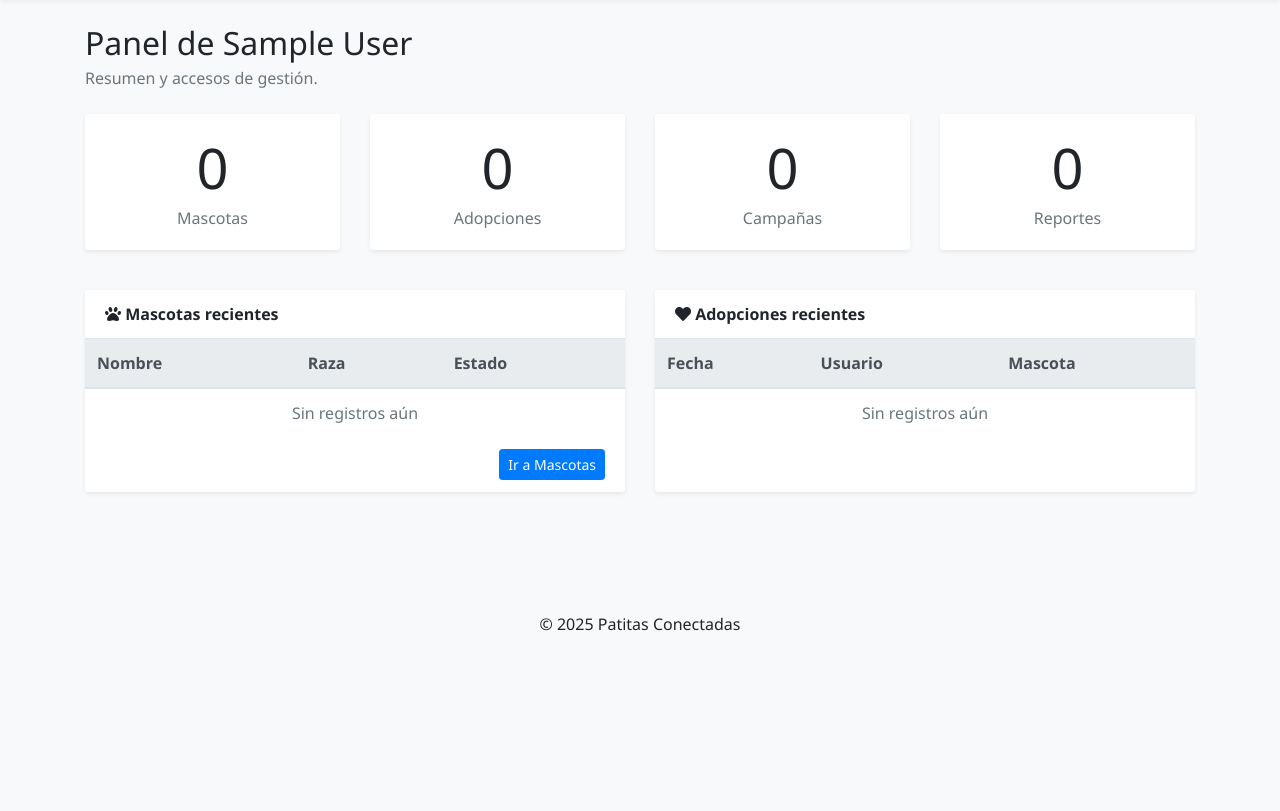
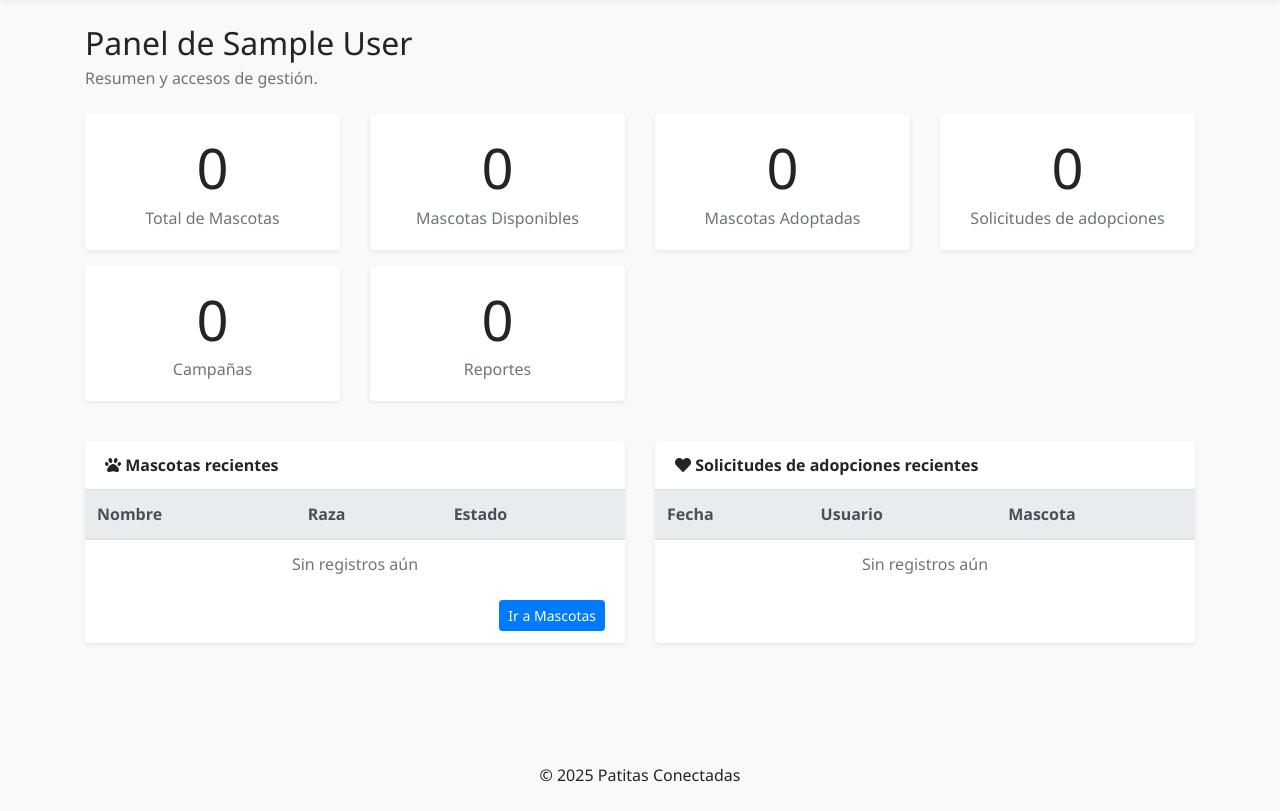
Before and after one commit to Sebasss25/ProyectoAmbienteWeb, a PHP site: page /dashboard_admin.php in a window 1280 px wide. Shown: the part 77-888 px from the top of the page. Before the commit the page ends 708 px from the top, so only its background shows below. Run offline with PHP 8.4, Linux system fonts and the light colour scheme; the visitor is signed in with stand-in values (Sample User, id 1); data that the repository does not hold is empty.

Commit message:
Detalles avance Justin

```diff
--- a/app/controllers/AdopcionesController.php
+++ b/app/controllers/AdopcionesController.php
@@ -13,7 +13,7 @@ class AdopcionesController {
 
     if (!$mascota || $mascota['estado'] !== 'Disponible') {
       $_SESSION['mascotas_error'] = 'La mascota no está disponible para adopción.';
-      header('Location: mascotas.php');
+      header('Location: mascotas_public.php');
       exit();
     }
 
@@ -29,7 +29,7 @@ class AdopcionesController {
 
       if ($ok) {
         $_SESSION['mascotas_success'] = 'Solicitud recibida. Te enviaremos los detalles por correo.';
-        header('Location: mascotas.php');
+        header('Location: mascotas_public.php');
       } else {
         $_SESSION['adopciones_error'] = 'No se pudo registrar la solicitud: ' . $aModel->getError();
         header('Location: adopciones.php?action=create&mascota_id=' . $mascotaId);
--- a/dashboard_admin.php
+++ b/dashboard_admin.php
@@ -5,11 +5,24 @@ start_session_safe();
 if (empty($_SESSION['user_id'])) { header('Location: login.php'); exit; }
 
 $db = Database::connect();
-$totMascotas    = (int)$db->query("SELECT COUNT(*) c FROM Mascotas")->fetch_assoc()['c'];
-$totAdopciones  = (int)$db->query("SELECT COUNT(*) c FROM Adopciones")->fetch_assoc()['c'];
-$totCampanias   = (int)$db->query("SELECT COUNT(*) c FROM Campanias")->fetch_assoc()['c'];
-$totReportes    = (int)$db->query("SELECT COUNT(*) c FROM Reportes")->fetch_assoc()['c'];
 
+/** Helper: obtiene un COUNT(*) seguro */
+function db_count(mysqli $db, string $sql): int {
+  $res = $db->query($sql);
+  if (!$res) return 0;
+  $row = $res->fetch_assoc();
+  return isset($row['c']) ? (int)$row['c'] : 0;
+}
+
+/* Métricas reales */
+$totMascotas       = db_count($db, "SELECT COUNT(*) c FROM Mascotas");
+$totDisponibles    = db_count($db, "SELECT COUNT(*) c FROM Mascotas WHERE estado = 'Disponible'");
+$totAdoptadas      = db_count($db, "SELECT COUNT(*) c FROM Mascotas WHERE estado = 'Adoptado'");
+$totAdopciones     = db_count($db, "SELECT COUNT(*) c FROM Adopciones");
+$totCampanias      = db_count($db, "SELECT COUNT(*) c FROM Campanias");
+$totReportes       = db_count($db, "SELECT COUNT(*) c FROM Reportes");
+
+/* Listas recientes */
 $mascotasRec = $db->query("SELECT id,nombre,raza,estado FROM Mascotas ORDER BY id DESC LIMIT 5");
 $adopRec     = $db->query("SELECT A.id, A.fecha, U.nombre AS usuario, M.nombre AS mascota
                            FROM Adopciones A
@@ -28,47 +41,91 @@ include __DIR__ . '/app/views/partials/header.php';
   </div>
 
   <div class="row text-center g-3 mb-4">
-    <div class="col-md-3 mb-3"><div class="card shadow-sm border-0 h-100"><div class="card-body">
-      <div class="display-4 mb-1"><?= $totMascotas ?></div><div class="text-muted">Mascotas</div></div></div></div>
-    <div class="col-md-3 mb-3"><div class="card shadow-sm border-0 h-100"><div class="card-body">
-      <div class="display-4 mb-1"><?= $totAdopciones ?></div><div class="text-muted">Adopciones</div></div></div></div>
-    <div class="col-md-3 mb-3"><div class="card shadow-sm border-0 h-100"><div class="card-body">
-      <div class="display-4 mb-1"><?= $totCampanias ?></div><div class="text-muted">Campañas</div></div></div></div>
-    <div class="col-md-3 mb-3"><div class="card shadow-sm border-0 h-100"><div class="card-body">
-      <div class="display-4 mb-1"><?= $totReportes ?></div><div class="text-muted">Reportes</div></div></div></div>
+    <div class="col-md-3 mb-3">
+      <div class="card shadow-sm border-0 h-100"><div class="card-body">
+        <div class="display-4 mb-1"><?= $totMascotas ?></div>
+        <div class="text-muted">Total de Mascotas</div>
+      </div></div>
+    </div>
+    <div class="col-md-3 mb-3">
+      <div class="card shadow-sm border-0 h-100"><div class="card-body">
+        <div class="display-4 mb-1"><?= $totDisponibles ?></div>
+        <div class="text-muted">Mascotas Disponibles</div>
+      </div></div>
+    </div>
+    <div class="col-md-3 mb-3">
+      <div class="card shadow-sm border-0 h-100"><div class="card-body">
+        <div class="display-4 mb-1"><?= $totAdoptadas ?></div>
+        <div class="text-muted">Mascotas Adoptadas</div>
+      </div></div>
+    </div>
+    <div class="col-md-3 mb-3">
+      <div class="card shadow-sm border-0 h-100"><div class="card-body">
+        <div class="display-4 mb-1"><?= $totAdopciones ?></div>
+        <div class="text-muted">Solicitudes de adopciones</div>
+      </div></div>
+    </div>
+    <div class="col-md-3 mb-3">
+      <div class="card shadow-sm border-0 h-100"><div class="card-body">
+        <div class="display-4 mb-1"><?= $totCampanias ?></div>
+        <div class="text-muted">Campañas</div>
+      </div></div>
+    </div>
+    <div class="col-md-3 mb-3">
+      <div class="card shadow-sm border-0 h-100"><div class="card-body">
+        <div class="display-4 mb-1"><?= $totReportes ?></div>
+        <div class="text-muted">Reportes</div>
+      </div></div>
+    </div>
   </div>
 
   <div class="row">
     <div class="col-lg-6 mb-4">
       <div class="card shadow-sm border-0 h-100">
-        <div class="card-header bg-white border-0"><strong><i class="fas fa-paw"></i> Mascotas recientes</strong></div>
+        <div class="card-header bg-white border-0">
+          <strong><i class="fas fa-paw"></i> Mascotas recientes</strong>
+        </div>
         <div class="card-body p-0">
-          <div class="table-responsive"><table class="table mb-0">
-            <thead class="thead-light"><tr><th>Nombre</th><th>Raza</th><th>Estado</th></tr></thead>
+          <div class="table-responsive">
+            <table class="table mb-0">
+              <thead class="thead-light">
+                <tr><th>Nombre</th><th>Raza</th><th>Estado</th></tr>
+              </thead>
               <tbody>
                 <?php if ($mascotasRec && $mascotasRec->num_rows): while($r=$mascotasRec->fetch_assoc()): ?>
                   <tr>
                     <td><?= htmlspecialchars($r['nombre']) ?></td>
                     <td><?= htmlspecialchars($r['raza']) ?></td>
-                <td><span class="badge <?= $r['estado']==='Disponible'?'badge-success':'badge-secondary' ?>"><?= htmlspecialchars($r['estado']) ?></span></td>
-
+                    <td>
+                      <span class="badge <?= $r['estado']==='Disponible' ? 'badge-success' : 'badge-secondary' ?>">
+                        <?= htmlspecialchars($r['estado']) ?>
+                      </span>
+                    </td>
                   </tr>
                 <?php endwhile; else: ?>
-              <tr><td colspan="4" class="text-center text-muted">Sin registros aún</td></tr>
+                  <tr><td colspan="3" class="text-center text-muted">Sin registros aún</td></tr>
                 <?php endif; ?>
               </tbody>
-          </table></div>
+            </table>
           </div>
-        <div class="card-footer bg-white border-0 text-right"><a href="mascotas.php" class="btn btn-sm btn-primary">Ir a Mascotas</a></div>
+        </div>
+        <div class="card-footer bg-white border-0 text-right">
+          <a href="mascotas.php" class="btn btn-sm btn-primary">Ir a Mascotas</a>
+        </div>
       </div>
     </div>
 
     <div class="col-lg-6 mb-4">
       <div class="card shadow-sm border-0 h-100">
-        <div class="card-header bg-white border-0"><strong><i class="fas fa-heart"></i> Adopciones recientes</strong></div>
+        <div class="card-header bg-white border-0">
+          <strong><i class="fas fa-heart"></i> Solicitudes de adopciones recientes</strong>
+        </div>
         <div class="card-body p-0">
-          <div class="table-responsive"><table class="table mb-0">
-            <thead class="thead-light"><tr><th>Fecha</th><th>Usuario</th><th>Mascota</th></tr></thead>
+          <div class="table-responsive">
+            <table class="table mb-0">
+              <thead class="thead-light">
+                <tr><th>Fecha</th><th>Usuario</th><th>Mascota</th></tr>
+              </thead>
               <tbody>
                 <?php if ($adopRec && $adopRec->num_rows): while($a=$adopRec->fetch_assoc()): ?>
                   <tr>
@@ -80,10 +137,12 @@ include __DIR__ . '/app/views/partials/header.php';
                   <tr><td colspan="3" class="text-center text-muted">Sin registros aún</td></tr>
                 <?php endif; ?>
               </tbody>
-          </table></div>
+            </table>
           </div>
         </div>
       </div>
     </div>
+
+  </div>
 </div>
 <?php include __DIR__ . '/app/views/partials/footer.php'; ?>
```
Also changed, not shown: dashboard.php (+2 -7 lines), index.php (deleted, +0 -59 lines), mascotas_public.php (+12 -0 lines). Lines whose indentation alone changed are shown as unchanged.
